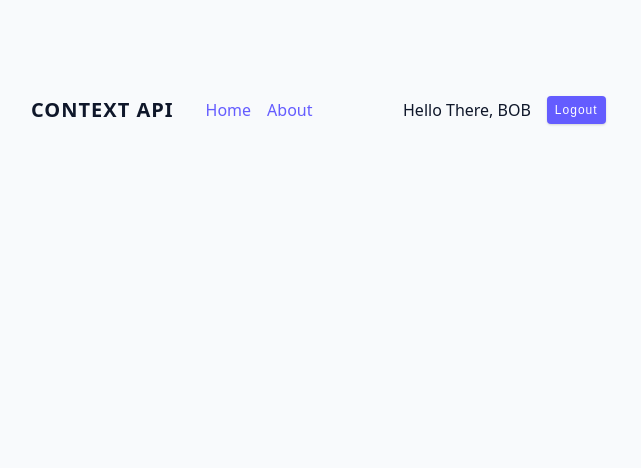
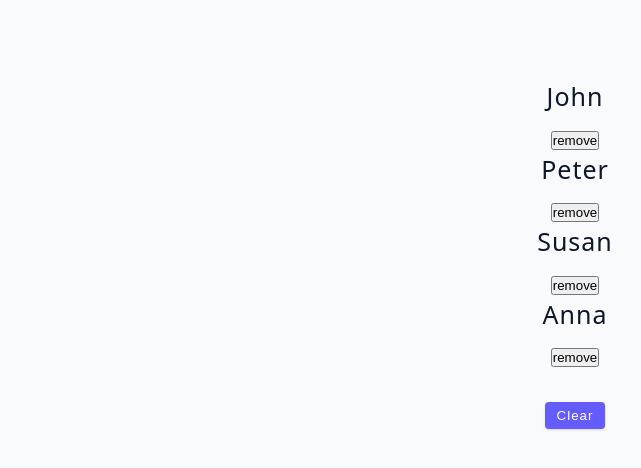
Before and after one commit to MenaTalhHossamAlden/Learn-React, a React (Vite) app in the folder 02-advanced-react/: page / in a window 1280 px wide. Shown: the top 468 px of the page, without its empty margins (65-706 px from the left). Built offline with nearby package versions, Linux system fonts and the light colour scheme.

Commit message:
useReducer Hook

```diff
--- a/02-advanced-react/src/App.jsx
+++ b/02-advanced-react/src/App.jsx
@@ -1,4 +1,4 @@
-import Starter from './tutorial/09-context-api/starter/Navbar';
+import Starter from './tutorial/10-useReducer/starter/01-useReducer';
 function App() {
   return (
     <div className="container">
--- a/02-advanced-react/src/tutorial/10-useReducer/starter/01-useReducer.jsx
+++ b/02-advanced-react/src/tutorial/10-useReducer/starter/01-useReducer.jsx
@@ -1,30 +1,54 @@
-import React from 'react';
+import React, { useReducer } from 'react';
+import { CLEAR_LIST, RESET_LIST, REMOVE_ITEM } from './actions';
+import reducer from './reducer';
 import { data } from '../../../data';
+
+const defaultState = { people: data, isLoading: false };
+
 const ReducerBasics = () => {
-  const [people, setPeople] = React.useState(data);
+  const [state, dispatch] = useReducer(reducer, defaultState);
 
   const removeItem = (id) => {
-    let newPeople = people.filter((person) => person.id !== id);
-    setPeople(newPeople);
+    dispatch({ type: REMOVE_ITEM, payload: { id } });
+    // let newPeople = people.filter((person) => person.id !== id);
+    // setPeople(newPeople);
+  };
+  const clearList = () => {
+    dispatch({ type: CLEAR_LIST });
+    // setPeople([]);
+  };
+  const resetList = () => {
+    dispatch({ type: RESET_LIST });
+    // setPeople(data);
   };
   return (
     <div>
-      {people.map((person) => {
+      {state.people.map((person) => {
         const { id, name } = person;
         return (
-          <div key={id} className='item'>
+          <div key={id} className="item">
             <h4>{name}</h4>
             <button onClick={() => removeItem(id)}>remove</button>
           </div>
         );
       })}
-      <button
-        className='btn'
-        style={{ marginTop: '2rem' }}
-        onClick={() => setPeople([])}
-      >
-        clear items
-      </button>
+      {state.people.length != 0 ? (
+        <button
+          className="btn"
+          style={{ marginTop: '2rem' }}
+          onClick={clearList}
+        >
+          clear
+        </button>
+      ) : (
+        <button
+          className="btn"
+          style={{ marginTop: '2rem' }}
+          onClick={resetList}
+        >
+          reset
+        </button>
+      )}
     </div>
   );
 };
--- /dev/null
+++ b/02-advanced-react/src/tutorial/10-useReducer/starter/actions.js
@@ -0,0 +1,3 @@
+export const CLEAR_LIST = 'CLEAR_LIST';
+export const RESET_LIST = 'RESET_LIST';
+export const REMOVE_ITEM = 'REMOVE_ITEM';
--- /dev/null
+++ b/02-advanced-react/src/tutorial/10-useReducer/starter/reducer.js
@@ -0,0 +1,19 @@
+import { data } from '../../../data';
+import { CLEAR_LIST, RESET_LIST, REMOVE_ITEM } from './actions';
+
+const reducer = (state, action) => {
+  if (action.type === CLEAR_LIST) {
+    return { ...state, people: [] };
+  } else if (action.type === RESET_LIST) {
+    return { ...state, people: data };
+  } else if (action.type === REMOVE_ITEM) {
+    let newPeople = state.people.filter(
+      (person) => person.id !== action.payload.id
+    );
+    return { ...state, people: newPeople };
+  }
+  // return state;
+  throw new Error(`No matching ${action.type} - action type`);
+};
+
+export default reducer;
```
